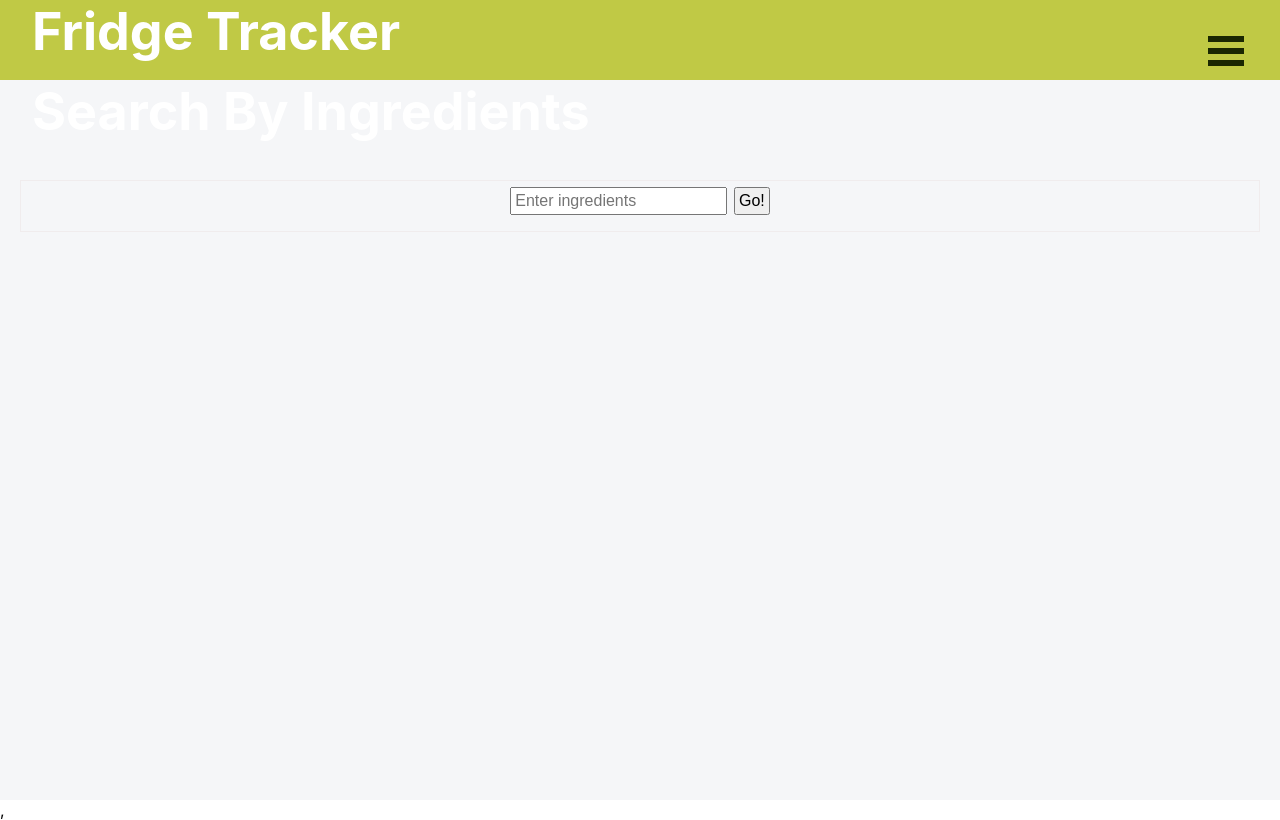
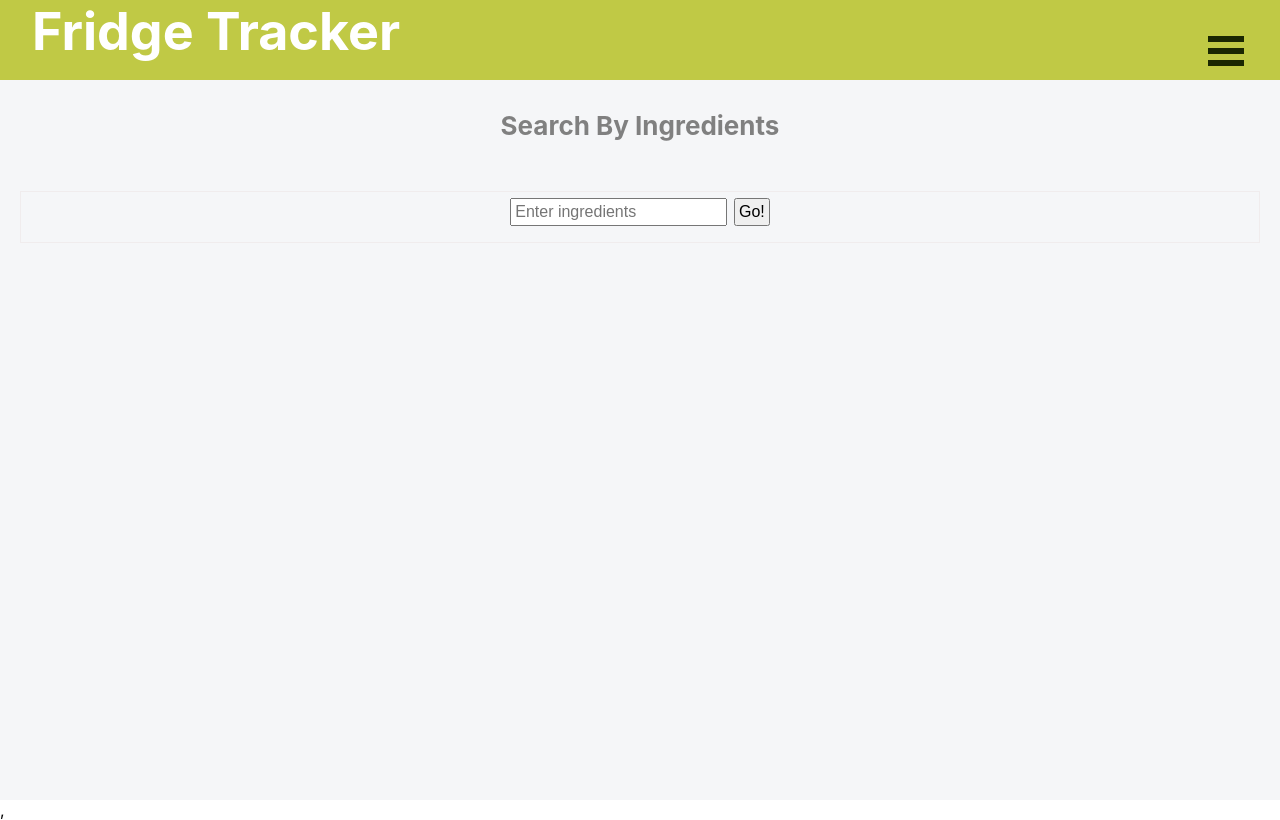
Before and after one commit to markrea/Final-Project, a React (Create React App) app: page /search-by-ingredients in a window 1280 px wide. Built offline with nearby package versions, Linux system fonts and the light colour scheme; no server answers.

Commit message:
Some more styling to SearchResultsCard

```diff
--- a/src/components/SearchByIngredients/SearchByIngredients.js
+++ b/src/components/SearchByIngredients/SearchByIngredients.js
@@ -8,7 +8,7 @@ const SearchByIngredients = () => {
 
   return (
     <div className="SearchByIngredients">
-      <h1>Search By Ingredients</h1>
+      <h4>Search By Ingredients</h4>
 
       <Search setSearchResults={setSearchResults} />
       <SearchResultsCard searchResults={searchResults} />
--- a/src/styles/Search.css
+++ b/src/styles/Search.css
@@ -16,7 +16,12 @@ form {
 fieldset{
     border: none;
 }
+h4{
+    text-align: center;
+    color: grey;
+    padding: 30px;
 
+}
 label, input, button {
     font-size: 1rem;
     padding: 0.2em;
--- a/src/styles/SearchResults.css
+++ b/src/styles/SearchResults.css
@@ -7,11 +7,18 @@
     border: 1px dotted rgba(105, 168, 2, 0.555);
     width: 20%;
     justify-content: center;
+    border-radius: 10px;
+    box-shadow: 4px 4px 8px  #888888;
 
 }
 
 .card-photo{
         object-fit: cover;
+        /*border: 1px solid black;*/
+        width: 90%;
+        height: auto;
+        margin: 0 auto;
+        padding: 5px;
 
 }
 
@@ -22,3 +29,9 @@
     font-size: 1rem;
     width: 90%;
 }
+a{
+    /*border: 1px solid blue;*/
+    text-align: center;
+    font-size: 60%;
+
+}
```
